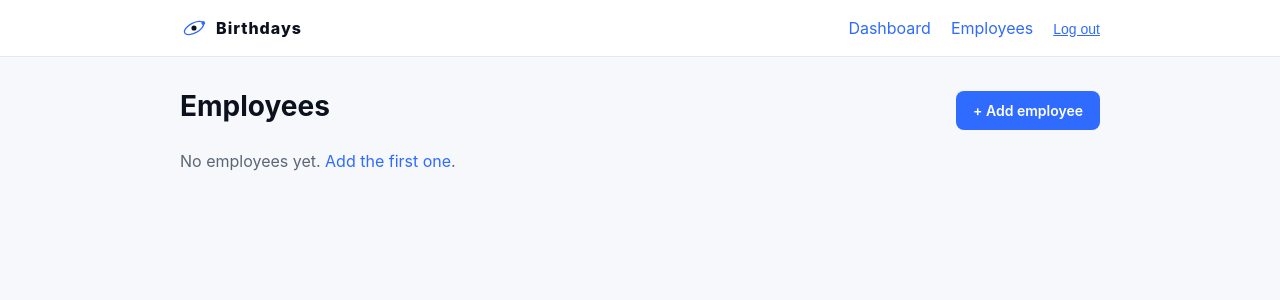
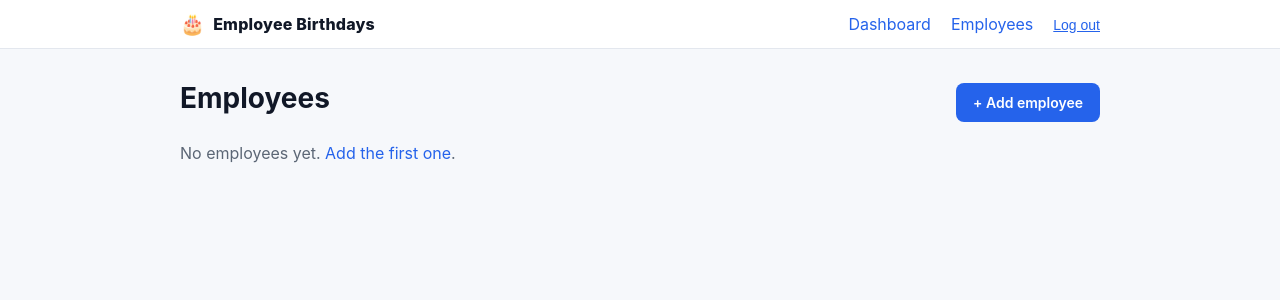
Before and after one commit to jhaley365/h365website, a Node server app: page /employees/ in a window 1280 px wide. Shown: the top 300 px of the page. Run offline with Node 20, Linux system fonts and the light colour scheme; the visitor is signed in with stand-in values (Sample User, id 1); data that the repository does not hold is empty; some libraries are stand-ins or nearby versions.

Commit message:
Remove Haley365 branding from employee birthdays app
This app is being built for a different client (The Concrete Company),
not Haley365 — it should never have carried Haley365's logo mark, brand
colors, or company-name/mail-from defaults. Replaces the borrowed logo
mark and brand-kit colors in the login/nav UI with generic styling, and
changes config.js fallback defaults (companyName, mailFrom) from
Haley365-specific values to neutral placeholders so a missing .env
fails obviously instead of silently sending under the wrong identity.
Updates .env.example with TCC-appropriate example values.

This code is moving to its own dedicated repo (jhaley365/theconcreteco-birthdays)
shortly; this commit just leaves the current branch in a clean, correct
state in the meantime.

```diff
--- a/employee-birthdays/public/css/style.css
+++ b/employee-birthdays/public/css/style.css
@@ -1,11 +1,11 @@
 :root {
-  --brand-blue: #2f6bff;
-  --ink: #0c111e;
+  --brand-blue: #2563eb;
+  --ink: #111827;
   --muted: #5b6675;
   --border: #e3e7ee;
   --bg: #f6f8fb;
   --danger: #d1373f;
-  font-family: 'IBM Plex Sans', -apple-system, BlinkMacSystemFont, 'Segoe UI', Helvetica, Arial, sans-serif;
+  font-family: -apple-system, BlinkMacSystemFont, 'Segoe UI', Helvetica, Arial, sans-serif;
 }
 
 * { box-sizing: border-box; }
@@ -36,10 +36,11 @@ a:hover { text-decoration: underline; }
   align-items: center;
   gap: 8px;
   font-weight: 800;
-  letter-spacing: 1px;
+  letter-spacing: 0.2px;
   color: var(--ink);
 }
 .brand:hover { text-decoration: none; }
+.brand-mark { font-size: 20px; line-height: 1; }
 .topbar nav { display: flex; align-items: center; gap: 20px; }
 
 .container {
--- a/employee-birthdays/src/config.js
+++ b/employee-birthdays/src/config.js
@@ -21,7 +21,7 @@ module.exports = {
     user: process.env.SMTP_USER || '',
     password: process.env.SMTP_PASSWORD || '',
   },
-  mailFrom: required('MAIL_FROM', '"Haley365 HR" <hr@haley365.com>'),
+  mailFrom: required('MAIL_FROM', '"HR" <hr@example.com>'),
 
   birthdayAnnouncementTo: required('BIRTHDAY_ANNOUNCEMENT_TO', ''),
   managementSummaryTo: required('MANAGEMENT_SUMMARY_TO', ''),
@@ -30,5 +30,5 @@ module.exports = {
   sendHour: Number(process.env.SEND_HOUR || 8),
   sendMinute: Number(process.env.SEND_MINUTE || 0),
 
-  companyName: required('COMPANY_NAME', 'Haley365'),
+  companyName: required('COMPANY_NAME', 'Your Company'),
 };
--- a/employee-birthdays/views/partials/nav.ejs
+++ b/employee-birthdays/views/partials/nav.ejs
@@ -1,14 +1,8 @@
 <header class="topbar">
   <div class="topbar-inner">
     <a class="brand" href="/">
-      <svg width="28" height="28" viewBox="0 0 48 48" fill="none" aria-hidden="true">
-        <g transform="rotate(-28 24 24)">
-          <ellipse cx="24" cy="24" rx="18" ry="8.5" stroke="#2f6bff" stroke-width="2.2" fill="none"></ellipse>
-          <circle cx="42" cy="24" r="3.2" fill="#2f6bff"></circle>
-        </g>
-        <circle cx="24" cy="24" r="4.4" fill="#0c111e"></circle>
-      </svg>
-      <span>Birthdays</span>
+      <span class="brand-mark" aria-hidden="true">&#127874;</span>
+      <span>Employee Birthdays</span>
     </a>
     <nav>
       <a href="/">Dashboard</a>
```
Also changed, not shown: employee-birthdays/src/services/templates/managementSummaryEmail.js (+6 -6 lines), employee-birthdays/views/login.ejs (+1 -7 lines), 1 other file.
